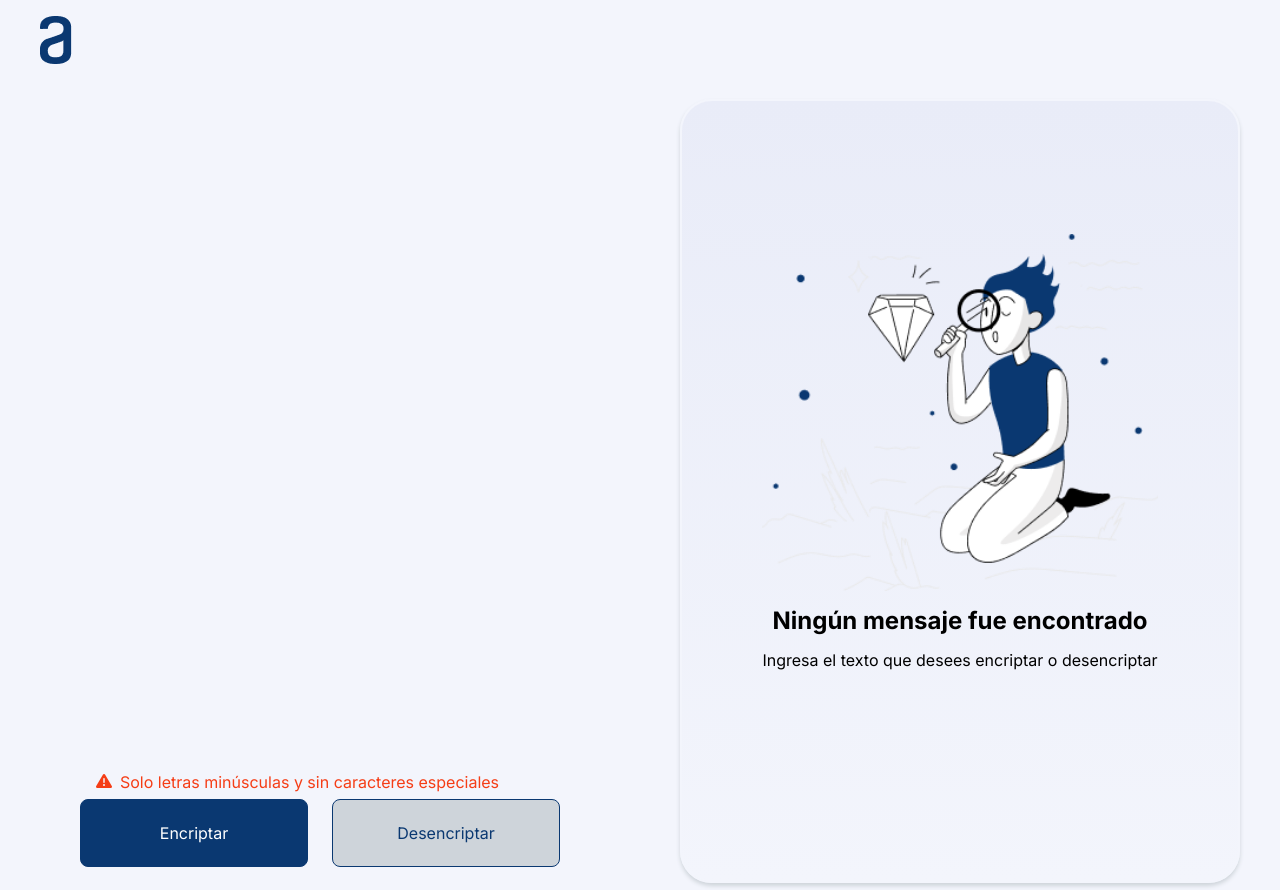
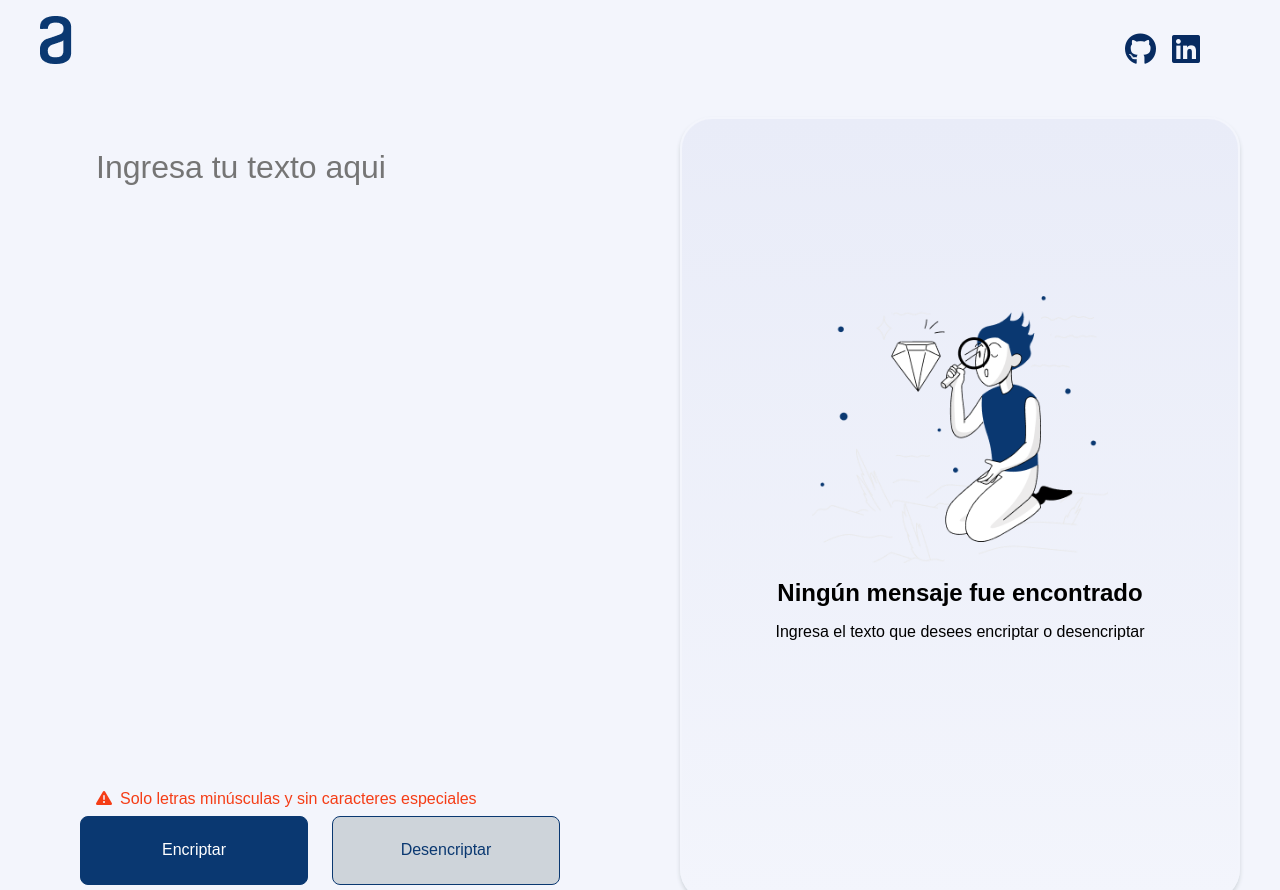
Before and after one commit to LucasColman/encriptador-de-texto, a plain HTML site: page index.html in a window 1280 px wide. Shown: the top 890 px of the page. Drawn offline with nearby package versions, Linux system fonts and the light colour scheme; a web font is replaced by a local one.

Commit message:
modificacion estilos

```diff
--- a/css/styles.css
+++ b/css/styles.css
@@ -1,39 +1,40 @@
-:root{
+:root {
   /* DarkBlue */
-    --darkBlue100: #609ED4;
-    --darkBlue200: #356EA9;
-    --darkBlue300: #0A3871;
-    --darkBlue400: #072B61;
+  --darkBlue100: #609ed4;
+  --darkBlue200: #356ea9;
+  --darkBlue300: #0a3871;
+  --darkBlue400: #072b61;
 
   /* Light blue */
-    --lightBlue100: #F3F5FC;
-    --lightBlue200: #EFF1FA;
-    --lightBlue300: #E9ECF8;
-    --lightBlue400: #AAB2D5;
-    --lightBlue500: #757FB2;
+  --lightBlue100: #f3f5fc;
+  --lightBlue200: #eff1fa;
+  --lightBlue300: #e9ecf8;
+  --lightBlue400: #aab2d5;
+  --lightBlue500: #757fb2;
 
   /* Gray */
-    --gray100: #CED4DA;
-    --gray200: #ADB5BD;
-    --gray300: #868E96;
+  --gray100: #ced4da;
+  --gray200: #adb5bd;
+  --gray300: #868e96;
   --gray400: #495057;
-    --gray500: #343A40;
+  --gray500: #343a40;
 
   /* FUENTES */
-    --fuente-primaria: "Inter", sans-serif;
+  --fuente-primaria: "Amaranth", sans-serif;
 }
 
-*{
+* {
   padding: 0px;
   margin: 0;
   box-sizing: border-box;
 }
 
-html,body{
+html,
+body {
   height: 100%;
 }
 
-body{
+body {
   display: flex;
   flex-direction: column;
   background-color: var(--lightBlue100);
@@ -41,9 +42,10 @@ body{
   min-height: 100vh; /* asegura que el contenido siempre ocupe al menos la altura de la ventana. */
 }
 
-
 /* ----------------HEADER-------------- */
-.header__menu{
+.header__menu {
+  display: flex;
+  justify-content: space-between;
   padding: 1rem 2.5rem;
 }
 
@@ -55,9 +57,28 @@ body{
     transform: rotate(360deg);
   }
 
+.header__menu__links{
+    display: flex;
+    gap: 1rem;
+    padding: 1rem 2.5rem;
+
+}
+
+.header__menu__links__item{
+    font-size: 2rem;
+
+}
+
+.header__menu__links a{
+    color: var(--darkBlue400);
+
+}
+
+
+
 
 /* ----------------MAIN---------------- */
-.main{
+.main {
   flex: 1; /*  Hace que el main crezca para ocupar todo el espacio disponible entre el header y el footer. */
   display: flex;
   position: relative;
@@ -65,14 +86,13 @@ body{
 
 /* ---------AREA DEL ENCRIPTADOR------------ */
 
-.main__encriptador{
+.main__encriptador {
   width: 100%;
   height: 100%;
   margin: 1rem 2.5rem;
-
 }
 
-.main__encriptador__container{
+.main__encriptador__container {
   display: flex;
   flex-direction: column;
   gap: 1rem;
@@ -82,46 +102,43 @@ body{
   overflow: hidden;
 }
 
-.main__encriptador__container__text-area{
+.main__encriptador__container__text-area {
   resize: none;
   outline: none;
-    border:none;
+  border: none;
   overflow-y: auto;
   font-family: var(--fuente-primaria);
   font-size: 32px;
-    text-align: center;
   background-color: var(--lightBlue100);
   width: 100%;
   max-height: auto;
   padding: 1rem;
 }
 
-.main__encriptador__container__bloque{
+.main__encriptador__container__bloque {
   display: flex;
   flex-direction: column;
   gap: 0.5rem;
   width: 100%;
 }
 
-.main__encriptador__container__bloque__aviso{
+.main__encriptador__container__bloque__aviso {
   display: flex;
   gap: 0.5rem;
   margin-left: 1rem;
   color: #f53d16;
 }
 
-.main__encriptador__container__bloque__botones{
+.main__encriptador__container__bloque__botones {
   display: flex;
   justify-content: center;
   gap: 1.5rem;
   width: 100%;
   height: 100%;
-
-
 }
 
 .main__encriptador__container__bloque__botones__btn1,
-.main__encriptador__container__bloque__botones__btn2{
+.main__encriptador__container__bloque__botones__btn2 {
   padding: 1.5rem 0;
   font-family: var(--fuente-primaria);
   font-size: 1rem;
@@ -131,40 +148,38 @@ body{
   width: 100%;
 }
 
-.main__encriptador__container__bloque__botones__btn1{
+.main__encriptador__container__bloque__botones__btn1 {
   background-color: var(--darkBlue300);
   color: white;
   border: 1px solid var(--darkBlue300);
 }
 
 .main__encriptador__container__bloque__botones__btn1:hover,
-.main__encriptador__container__bloque__botones__btn2:hover{
+.main__encriptador__container__bloque__botones__btn2:hover {
   transform: translateY(-0.5rem);
   box-shadow: 0 0.5rem 1rem rgba(0, 0, 0, 0.2);
   transition: transform 0.3s, box-shadow 0.3s;
 }
 
-.main__encriptador__container__bloque__botones__btn2{
+.main__encriptador__container__bloque__botones__btn2 {
   background-color: var(--gray100);
   color: var(--darkBlue300);
   border: 1px solid var(--darkBlue300);
 }
 
-
 /* ------------AREA DEL RESULTADO-------------- */
-.main__resultado{
-    width: 100%;;
+.main__resultado {
+  width: 100%;
   max-height: 100%;
   margin: 1rem 2.5rem;
 }
 
-
-.main__resultado__container{
+.main__resultado__container {
   display: flex;
   flex-direction: column;
   align-items: center;
   justify-content: center;
-    gap:1rem;
+  gap: 1rem;
   /* max-height: calc(100vh - 1rem); */ /* Ajusta según la altura disponible */
   height: 100%;
   overflow: hidden;
@@ -172,16 +187,14 @@ body{
   border: 2px solid var(--lightBlue100);
   border-radius: 2rem;
   box-shadow: 0px 3px 4px var(--gray100);
-    background: linear-gradient(to top,transparent,#E9ECF8);
-
+  background: linear-gradient(to top, transparent, #e9ecf8);
 }
 
-.main__resultado__container__imagen{
-    width: 100%;
-
+.main__resultado__container__imagen {
+  width: 80%;
 }
 
-.main__resultado__container__info{
+.main__resultado__container__info {
   display: flex;
   flex-direction: column;
   text-align: center;
@@ -192,18 +205,17 @@ body{
   /* display: none; */
 }
 
-.main__resultado__container__info__txt1{
+.main__resultado__container__info__txt1 {
   font-family: var(--fuente-primaria);
   font-size: 1.5rem;
   font-weight: bold;
 }
 
-.main__resultado__container__info__txt2{
+.main__resultado__container__info__txt2 {
   font-size: 1rem;
 }
 
-
-.main__resultado__container__text-area{
+.main__resultado__container__text-area {
   resize: none;
   outline: none;
   overflow-y: auto;
@@ -214,23 +226,26 @@ body{
   align-items: center;
   padding: 1rem;
   font-family: var(--fuente-primaria);
-    font-size: 1rem;
+  font-size: 1.5rem;
   background-color: white;
-    background: linear-gradient(to top,transparent,#E9ECF8);
+  background: linear-gradient(to top, transparent, #e9ecf8);
   display: none;
 }
 
-.main__resultado_container__botones{
+.main__resultado_container__botones {
+  display: flex;
+  align-items: center;
+  justify-content: center;
   min-width: 80%;
   margin: 2rem;
 }
 
-#btn-copiar{
+#btn-copiar {
   display: none;
 }
 
 /* --------FOOTER-------- */
-.footer{
+.footer {
   display: flex;
   justify-content: center;
   align-items: center;
@@ -240,9 +255,10 @@ body{
   background-color: var(--darkBlue300);
   color: var(--gray100);
   font-size: 1rem;
+  font-weight: bold;
 }
 
- @media((width <= 768px) ){
+@media ((width <= 768px)) {
   .header__menu {
     padding: 1rem 2.5rem;
     display: flex;
@@ -258,10 +274,9 @@ body{
     width: auto;
     height: auto;
     padding: 1rem;
-
   }
 
-    .main__encriptador__container__bloque__botones{
+  .main__encriptador__container__bloque__botones {
     display: flex;
     flex-direction: column;
   }
@@ -283,43 +298,33 @@ body{
     padding: 1rem;
   }
 
-    .main__resultado__container__botones{
+  .main__resultado__container__botones {
     display: flex;
     flex-direction: column;
     align-items: center;
     justify-content: center;
-
-
+    width: auto;
   }
 
-
-
-
-    #btn-copiar{
+  #btn-copiar {
     width: auto;
     padding: 1rem;
   }
   .footer {
-        flex-direction: column;;
+    flex-direction: column;
     align-items: center;
     padding: 1rem;
     width: auto;
     height: auto;
   }
-
 }
 
 @media (height > 1024px) {
-
-        .main__encriptador{
+  .main__encriptador {
     min-height: auto;
   }
-
-
 
   .main__encriptador__container__text-area {
     max-height: auto;
   }
-
-
 }
--- a/index.html
+++ b/index.html
@@ -8,14 +8,20 @@
     <link rel="stylesheet" href="./css/normalize.css" />
     <link rel="preconnect" href="https://fonts.googleapis.com">
     <link rel="preconnect" href="https://fonts.gstatic.com" crossorigin>
-    <link href="https://fonts.googleapis.com/css2?family=Inter:wght@100..900&family=Krona+One&family=Montserrat:ital,wght@0,100..900;1,100..900&family=Press+Start+2P&display=swap" rel="stylesheet">
+    <link href="https://fonts.googleapis.com/css2?family=Amaranth:ital,wght@0,400;0,700;1,400;1,700&family=Courgette&family=Inter:wght@100..900&family=Krona+One&family=Montserrat:ital,wght@0,100..900;1,100..900&family=Press+Start+2P&family=Rokkitt:ital,wght@0,100..900;1,100..900&display=swap" rel="stylesheet">
     <!-- <link rel="stylesheet" type="text/css" href="dist/sweetalert.css"> -->
   </head>
   <body>
     <header class="header">
       <nav class="header__menu">
         <div class="header__menu__logo">
-          <a href="index.html"><img src="./assets/Vector.png" alt="logo" /> </a>
+          <a href="index.html"><img src="./assets/Vector.png" alt="logo" /></a>
+        </div>
+        <div class="header__menu__links">
+          <a class="header__menu__links__item" href="https://github.com/LucasColman"
+            ><i class="fa-brands fa-github"></i
+          ></a>
+          <a class="header__menu__links__item" href="https://www.linkedin.com/in/lucas-colman-662017304/"><i class="fa-brands fa-linkedin"></i></a>
         </div>
       </nav>
     </header>
@@ -29,7 +35,7 @@
             id="textoUsuario"
             placeholder="Ingresa tu texto aqui"
             cols="30"
-            rows= 20"
+            rows="20"
           >
           </textarea>
 
@@ -63,10 +69,10 @@
         <div class="main__resultado__container">
           <div class="main__resultado__container__info">
             <img
-            class="main__resultado__container__imagen"
-            src="./assets/Muñeco.png"
-            alt=""
-            disabled
+              class="main__resultado__container__imagen"
+              src="./assets/Muñeco.png"
+              alt=""
+              disabled
             />
             <p class="main__resultado__container__info__txt1">
               Ningún mensaje fue encontrado
@@ -86,12 +92,15 @@
           </textarea>
 
           <div class="main__resultado_container__botones">
-            <button onclick="copiarTexto()" id="btn-copiar" class ="main__encriptador__container__bloque__botones__btn1" type="button">¡Copiar!</button>
+            <button
+              onclick="copiarTexto()"
+              id="btn-copiar"
+              class="main__encriptador__container__bloque__botones__btn1"
+              type="button"
+            >
+              ¡Copiar!
+            </button>
           </div>
-
-
-
-
         </div>
       </section>
     </main>
@@ -102,8 +111,10 @@
 
     <!-- SCRIPTS -->
     <script src="./js/app.js"></script>
-    <script src="https://kit.fontawesome.com/e28b615e99.js" crossorigin="anonymous"></script>
+    <script
+      src="https://kit.fontawesome.com/e28b615e99.js"
+      crossorigin="anonymous"
+    ></script>
     <script src="https://unpkg.com/sweetalert/dist/sweetalert.min.js"></script>
-
   </body>
 </html>
--- a/js/app.js
+++ b/js/app.js
@@ -17,7 +17,7 @@ No deben ser utilizados letras con acentos ni caracteres especiales
 Debe ser posible convertir una palabra para la versión encriptada también devolver una palabra encriptada para su versión original.
 
 */
-
+document.querySelector(".main__encriptador__container__text-area").value = "";
 let infoTarjeta = document.querySelector(".main__resultado__container__info");
 let textAreaResultado = document.querySelector("#resultado");
 let btnCopiar = document.querySelector("#btn-copiar");
@@ -47,7 +47,7 @@ function encriptar() {
     asignarTexto("#resultado", textoEncriptado);
     return textoEncriptado;
   } else {
-    swal("Error", "El texto ingresado no es válido", "error");
+    swal("El texto ingresado no es válido", "Recuerda, solo minusculas y sin caracteres especiales", "error");
   }
 }
 
@@ -68,7 +68,7 @@ function desencriptar() {
       .replaceAll("ufat", "u");
     asignarTexto("#resultado", txtDesencriptado);
   } else {
-    swal("Error", "El texto ingresado no es válido", "error");
+    swal("El texto ingresado no es válido", "Recuerda, solo minusculas y sin caracteres especiales", "error");
   }
 }
 
@@ -82,10 +82,3 @@ const copiarTexto = async () => {
     console.log("Error al copiar", err);
   }
 };
-
-/* navigator.permissions.query({ name: "write-on-clipboard" })
-.then((resultado) => {
-  if (resultado.state == "granted" || resultado.state == "prompt") {
-    alert("¡Permiso de escritura concedido!");
-  }
-}); */
```
Also changed, not shown: assets/imagen.png (added). Lines whose indentation alone changed are shown as unchanged.
